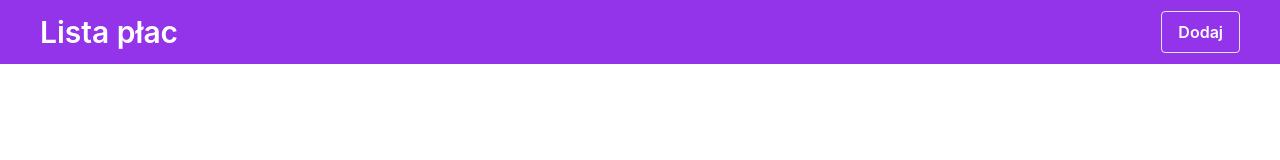
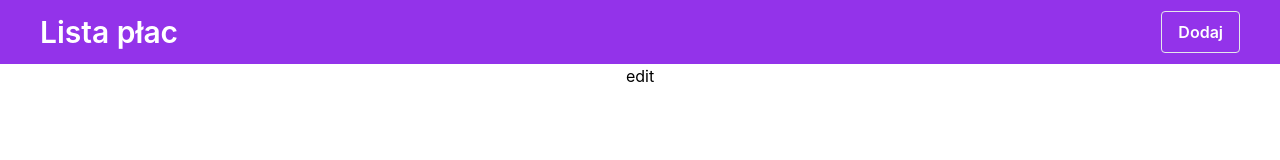
Before and after one commit to bar-85/React-lista-plac-JSON-Server, a React (Create React App) app: page /edit in a window 1280 px wide. Before the commit this address had no page. Shown: the top 160 px of the page. Built offline with nearby package versions, Linux system fonts and the light colour scheme.

Commit message:
import and add Edit.js

```diff
--- a/src/App.js
+++ b/src/App.js
@@ -3,6 +3,8 @@
 import Home from './Pages/Home'
 import { Route, Routes } from 'react-router-dom'
 import AddUser from './Pages/AddUser'
+import Edit from './Pages/Edit'
+
 
 
 function App() {
@@ -12,8 +14,8 @@
 
 			<Routes>
 				<Route path='/' element={<Home />} />
-				<Route path='/add-user' element={<AddUser />} />
-
+				<Route path='/add' element={<AddUser />} />
+				<Route path='/edit' element={<Edit />} />
 			</Routes>
 		</div>
 	)
--- a/src/Pages/Edit.js
+++ b/src/Pages/Edit.js
@@ -3,7 +3,7 @@
 const Edit = () => {
   return (
     <div>
-
+      edit
     </div>
   )
 }
```
